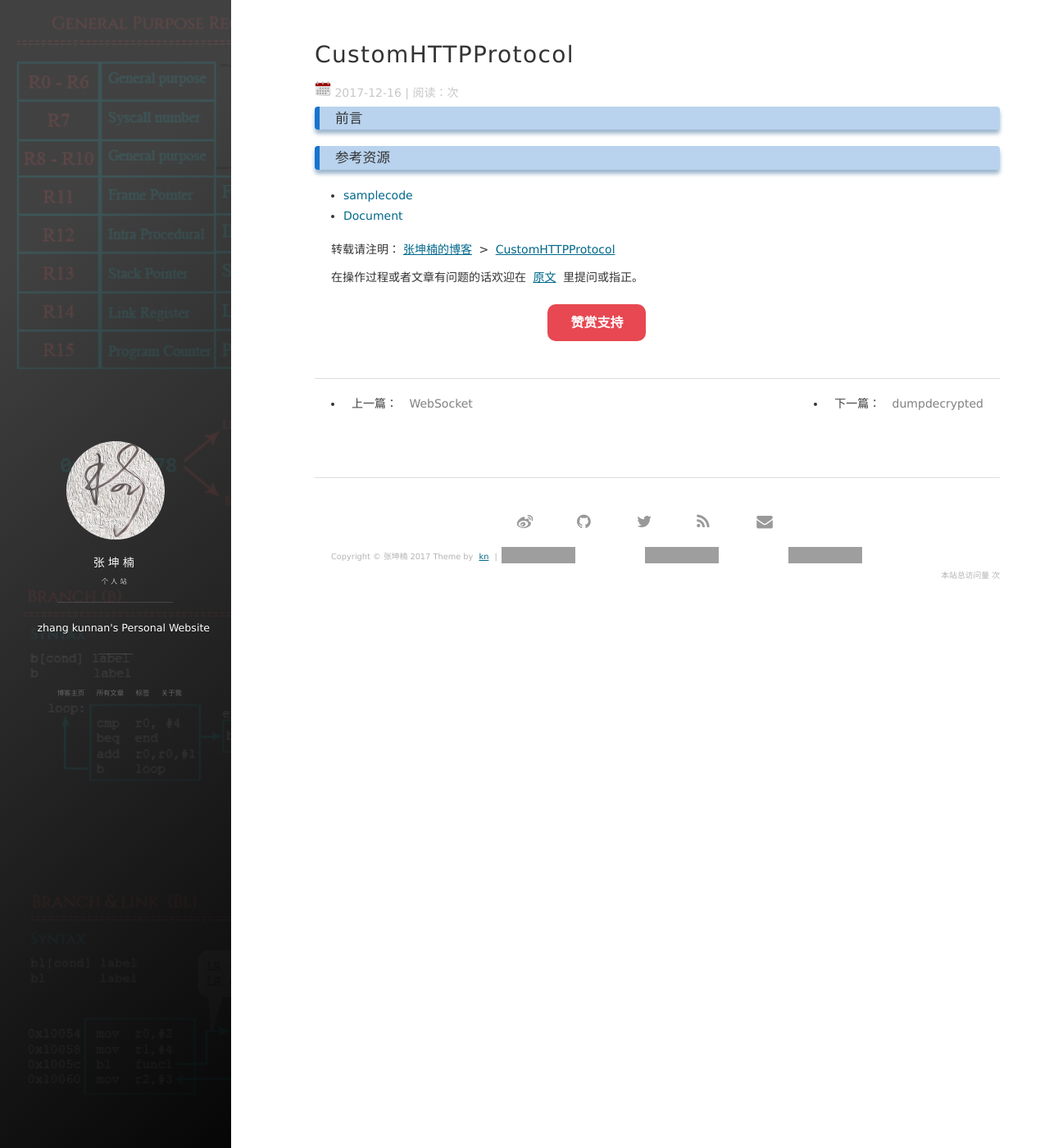
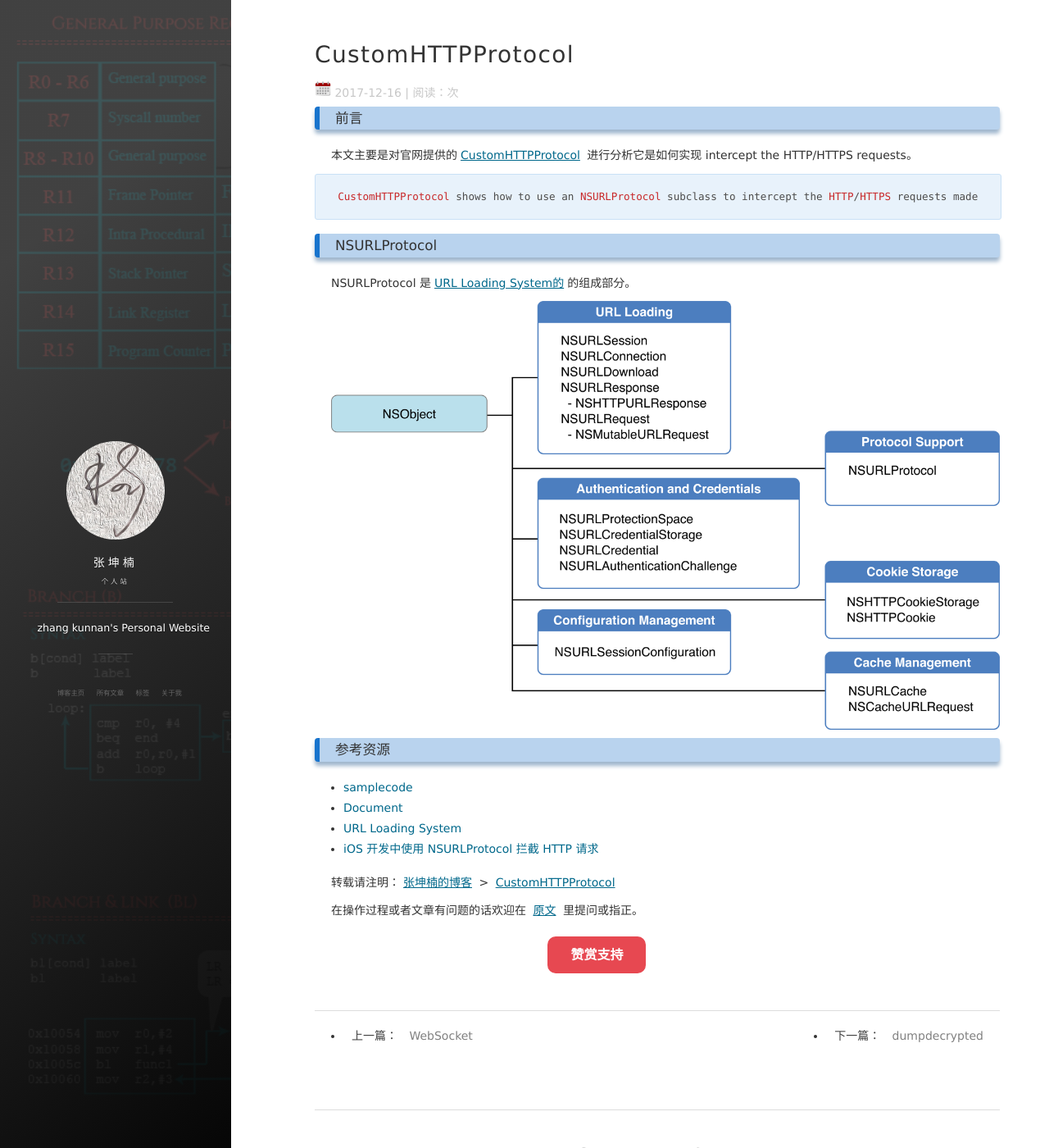
Before and after one commit to zhangkn/zhangkn.github.io, a Jekyll site: the page built from _posts/2017-12-16-CustomHTTPProtocol.md, in a window 1280 px wide and 1400 px high. Shown: the whole window at 82% size. Built offline with Jekyll 4.4.1, drawn with Linux system fonts in a browser that asks for light colours; nearby versions of some CDN libraries; comment, search, counter and statistics services are not loaded; grey boxes are pictures that could not be loaded.

Commit message:
CustomHTTPProtocol

````diff
--- a/_posts/2017-12-16-CustomHTTPProtocol.md
+++ b/_posts/2017-12-16-CustomHTTPProtocol.md
@@ -7,10 +7,20 @@ site: https://zhangkn.github.io
 ---
 
 ### 前言
+本文主要是对官网提供的[CustomHTTPProtocol](https://developer.apple.com/library/content/samplecode/CustomHTTPProtocol/CustomHTTPProtocol.zip) 进行分析它是如何实现 intercept the HTTP/HTTPS requests。
+```
+CustomHTTPProtocol shows how to use an NSURLProtocol subclass to intercept the HTTP/HTTPS requests made by a high-level subsystem that does not otherwise expose its network connections.
+```
 
+### NSURLProtocol
+ NSURLProtocol 是[URL Loading System的](https://developer.apple.com/library/content/documentation/Cocoa/Conceptual/URLLoadingSystem/URLLoadingSystem.html)的组成部分。
+
+![](/images/posts/{{page.title}}/nsobject_hierarchy_2x.png)
 
 
 ###  参考资源
 
 - [samplecode](https://developer.apple.com/library/content/samplecode/CustomHTTPProtocol/CustomHTTPProtocol.zip)
 - [Document](https://developer.apple.com/library/content/samplecode/CustomHTTPProtocol/Introduction/Intro.html#//apple_ref/doc/uid/DTS40013653-Intro-DontLinkElementID_2)
+- [URL Loading System](https://developer.apple.com/library/content/documentation/Cocoa/Conceptual/URLLoadingSystem/URLLoadingSystem.html)
+- [iOS 开发中使用 NSURLProtocol 拦截 HTTP 请求](https://draveness.me/intercept)
````
Also changed, not shown: images/posts/CustomHTTPProtocol/nsobject_hierarchy_2x.png (added).
